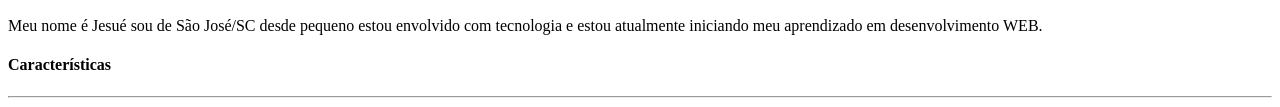
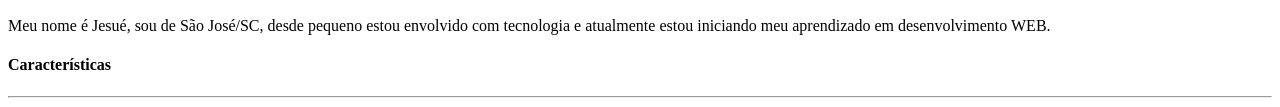
Before and after one commit to Gzuuu/Gzuuu.github.io, a plain HTML site: page index.html in a window 1280 px wide. Shown: the part 297-404 px from the top of the page. Drawn offline with Linux system fonts and the light colour scheme.

Commit message:
corrige-ortografia

```diff
--- a/index.html
+++ b/index.html
@@ -9,8 +9,8 @@
 <body>
     <h1>Jesué da Silva Ferreira</h1>
     <img src="unknown.png" alt="foto de Jesué da silva ferreira" width="200px" id="foto">
-    <p>Meu nome é Jesué sou de São José/SC desde pequeno estou envolvido com tecnologia e
-    estou atualmente iniciando meu aprendizado em desenvolvimento WEB. </p>
+    <p>Meu nome é Jesué, sou de São José/SC, desde pequeno estou envolvido com tecnologia e
+        atualmente estou iniciando meu aprendizado em desenvolvimento WEB. </p>
     <h4 id="caracter">Características</h4>
     <hr>
     <ul>
```
